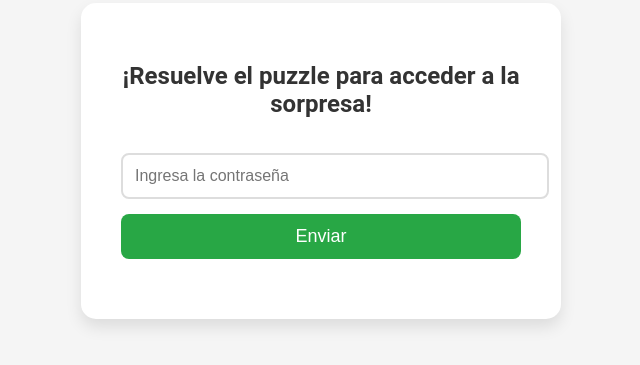
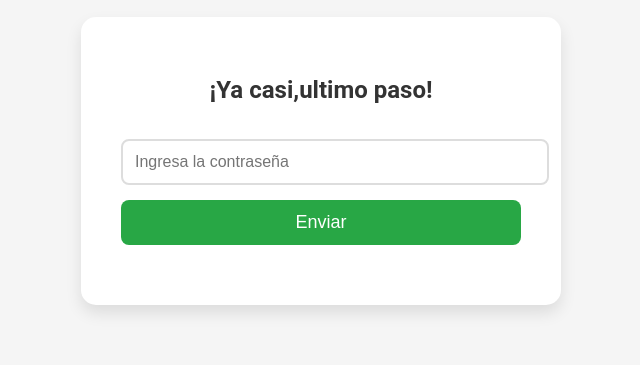
Before and after one commit to TDRabe/sorpresa, a plain HTML site: page index.html in a window 1280 px wide. Shown: the part 239-604 px from the top of the page, without its empty margins (319-959 px from the left). Drawn offline with Linux system fonts and the light colour scheme.

Commit message:
Update index.html

```diff
--- a/index.html
+++ b/index.html
@@ -69,7 +69,7 @@
 </head>
 <body>
     <div id="container">
-        <h2>¡Resuelve el puzzle para acceder a la sorpresa!</h2>
+        <h2>¡Ya casi,ultimo paso!</h2>
         <input type="text" id="passwordInput" placeholder="Ingresa la contraseña">
         <button onclick="verificarContraseña()">Enviar</button>
         <p id="resultado"></p>
```
